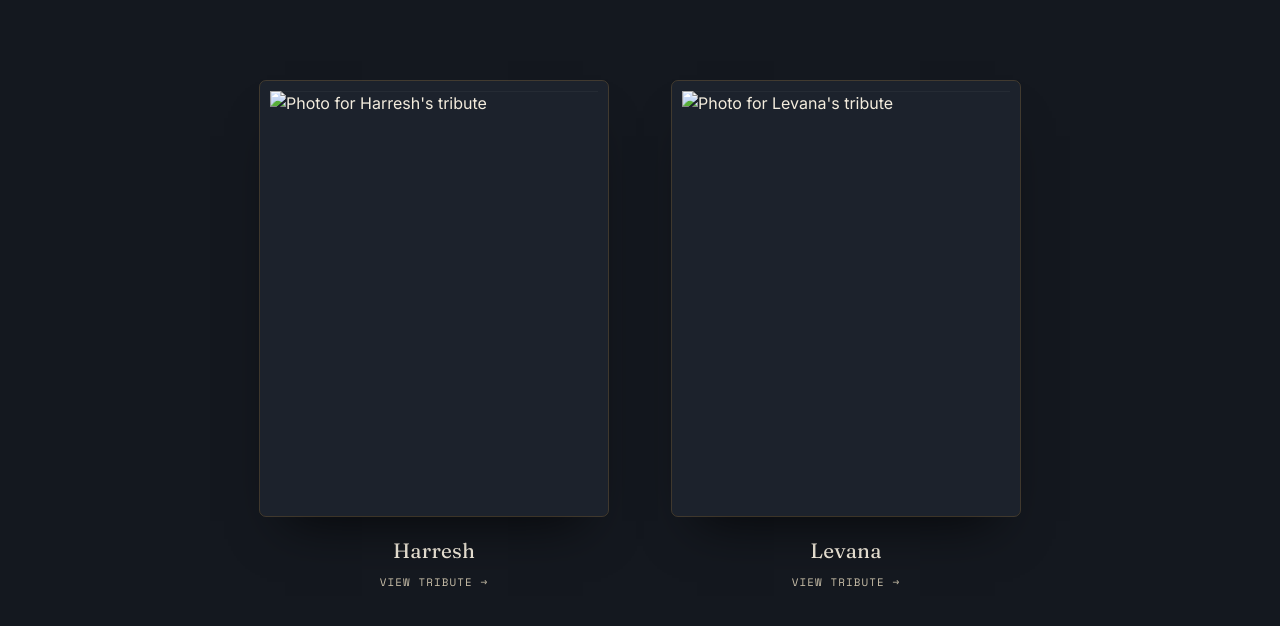
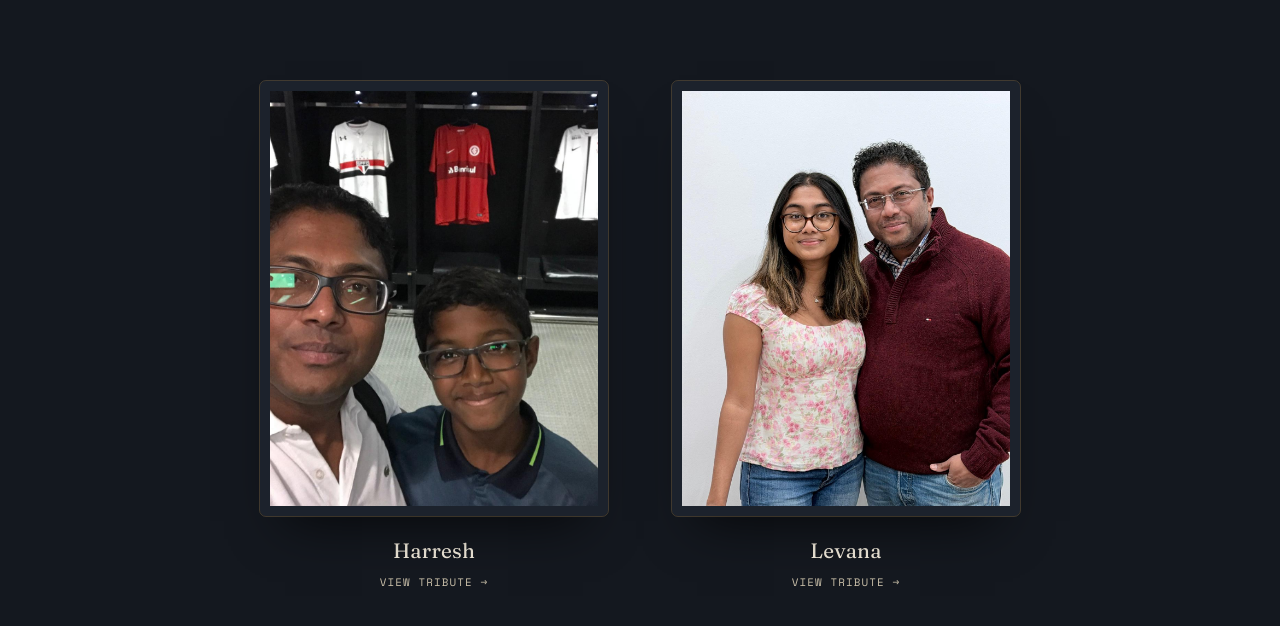
Before and after one commit to HarreshJ/fathersday, a plain HTML site: page index.html in a window 1280 px wide. Shown: the part 394-1020 px from the top of the page. Drawn offline with nearby package versions, Linux system fonts and the light colour scheme.

Commit message:
Update image filenames for Harresh and Levana

```diff
--- a/index.html
+++ b/index.html
@@ -43,7 +43,7 @@
         <a class="tile" href="harresh.html" aria-label="Open Harresh's tribute">
           <div class="frame">
             <!-- ✏️ EDIT: replace images/harresh.jpg with the real photo -->
-            <img src="Harresh Dad 1.jpeg" alt="Photo for Harresh's tribute" />
+            <img src="harresh-dad-1.jpg" alt="Photo for Harresh's tribute" />
             <div class="glass"></div>
           </div>
           <div class="plate">
@@ -56,7 +56,7 @@
         <a class="tile" href="levana.html" aria-label="Open Levana's tribute">
           <div class="frame">
             <!-- ✏️ EDIT: replace images/levana.jpg with the real photo -->
-            <img src="Acca Dad 2.jpeg" alt="Photo for Levana's tribute" />
+            <img src="acca-dad-2.jpg" alt="Photo for Levana's tribute" />
             <div class="glass"></div>
           </div>
           <div class="plate">
```
